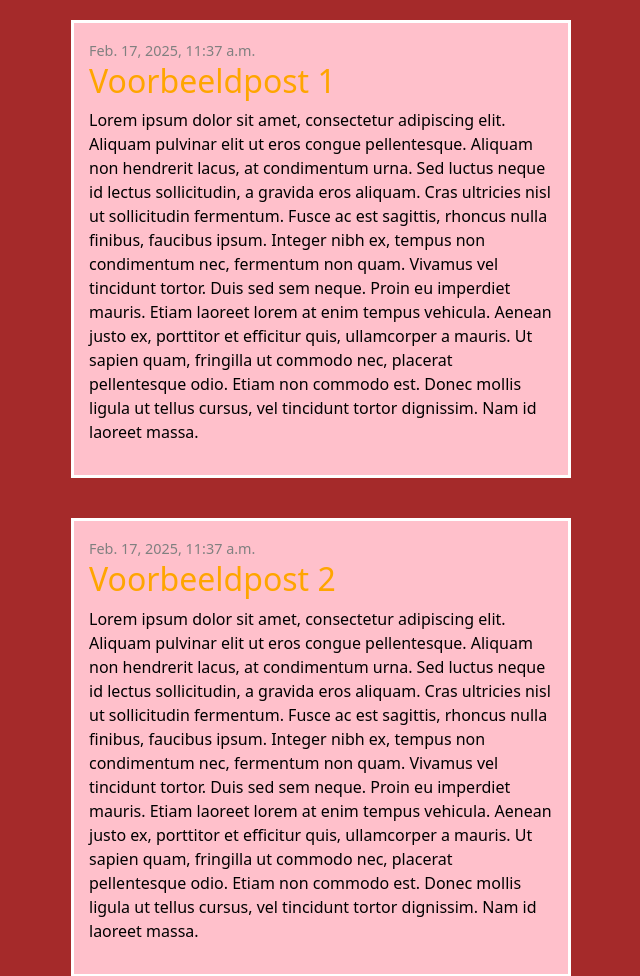
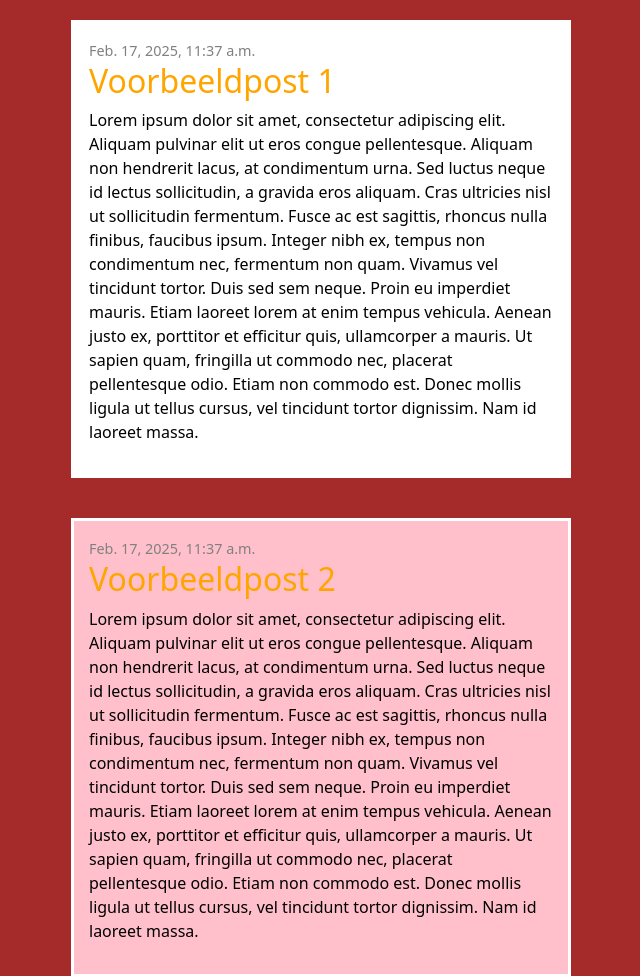
Before and after one commit to MickaelDL27/testDjango, a Django app: page / in a window 1280 px wide. Shown: the part 136-1112 px from the top of the page, without its empty margins (561-1201 px from the left). Run offline with Django 5.2, Linux system fonts and the light colour scheme; data comes from the database, SQL or seed files in the repository; some libraries are stand-ins or nearby versions.

Commit message:
HuiswerkL5

```diff
--- a/mysite/blog/static/css/stijl.css
+++ b/mysite/blog/static/css/stijl.css
@@ -25,17 +25,17 @@ div
     padding: 20px;
     margin-right: 10%;
 }
+.post + .post
+{
+    background-color: pink;
+}
 .post
 {
-    background-color: pink;
+    background-color: white;
     padding: 15px;
     border: 3px solid white;
     width: 500px;
     margin-bottom: 40px;
-}
-.post + .post
-{
-    background-color: pink;
 }
 .date
 {
```
